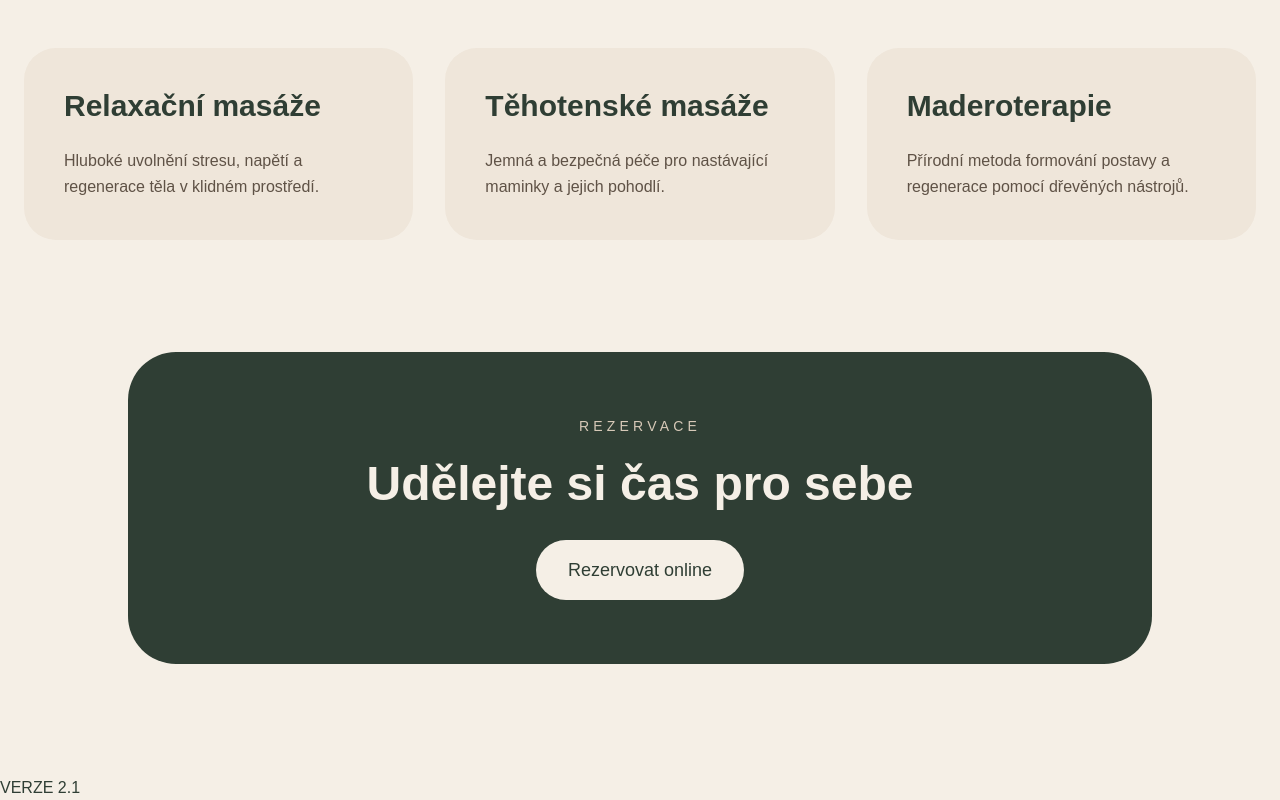
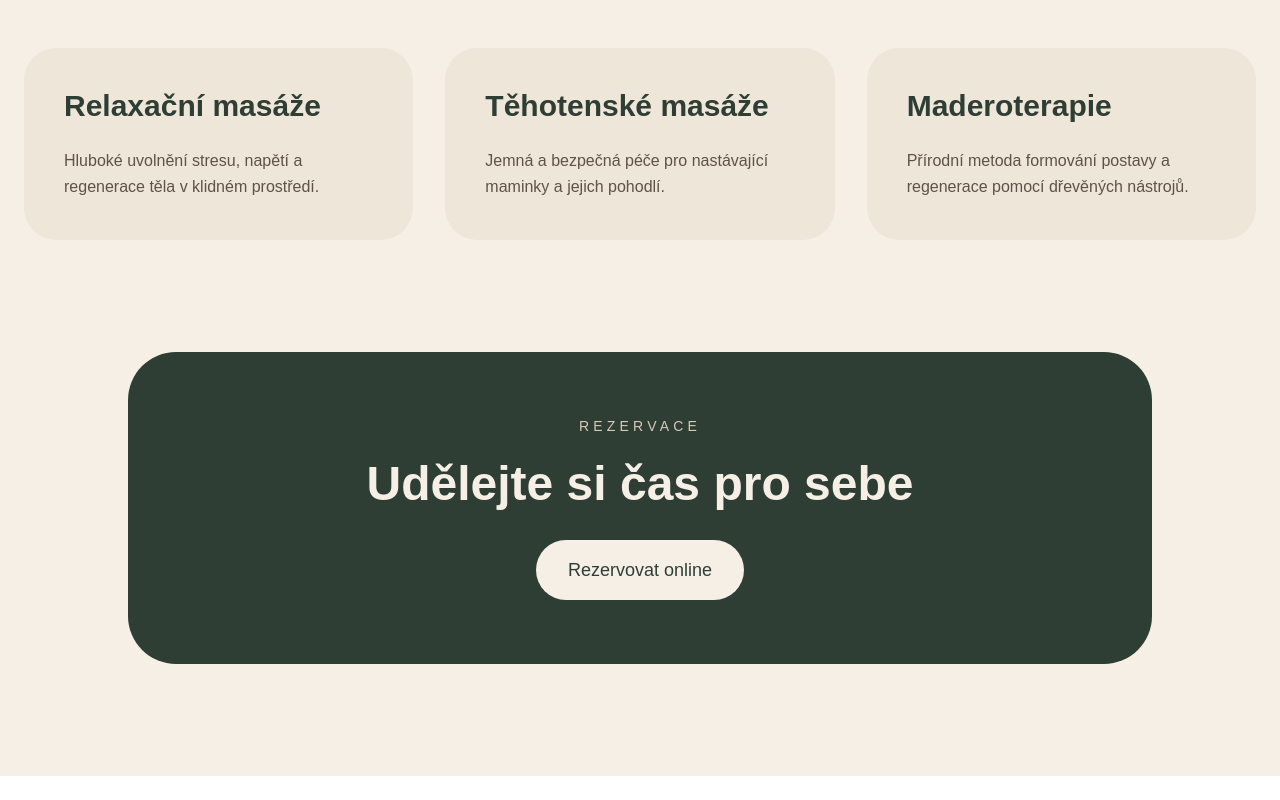
Before and after one commit to michaltacek-hub/mmr-system, a Next.js app: page / in a window 1280 px wide. Shown: the part 1028-1828 px from the top of the page. After the commit the page ends 1804 px from the top, so only its background shows below. Built offline with nearby package versions, Linux system fonts and the light colour scheme.

Commit message:
cleanup production version

```diff
--- a/app/page.tsx
+++ b/app/page.tsx
@@ -10,7 +10,6 @@ export default function Home() {
 <Hero />
 <Services />
 <CTA />
-<p>VERZE 2.1</p>
 <footer />
 
     </main>
--- a/app/reservation/page.tsx
+++ b/app/reservation/page.tsx
@@ -34,7 +34,9 @@ const { error } = await supabase
   .insert([formData]);
 
 if (error) {
-  alert(JSON.stringify(error));
+ alert(
+  "Rezervaci se nepodařilo uložit. Zkuste to prosím znovu."
+);
   console.log(error);
 } else {
     alert(
@@ -75,22 +77,17 @@ const availableTimes = [
 useEffect(() => {
   const fetchBookedTimes = async () => {
     if (!formData.reservation_date) return;
-    console.log("Datum z formuláře:", formData.reservation_date);
 
     const { data, error } = await supabase
       .from("reservations")
       .select("reservation_time")
       .eq("reservation_date", formData.reservation_date);
-console.log(formData.reservation_date);
-console.log(data);
     if (data) {
-      console.log("Data ze Supabase:", data);
       const times = data.map(
         (reservation) =>
           reservation.reservation_time.slice(0, 5)
       );
 
-      console.log(times);
 
       setBookedTimes(times);
     }
```
